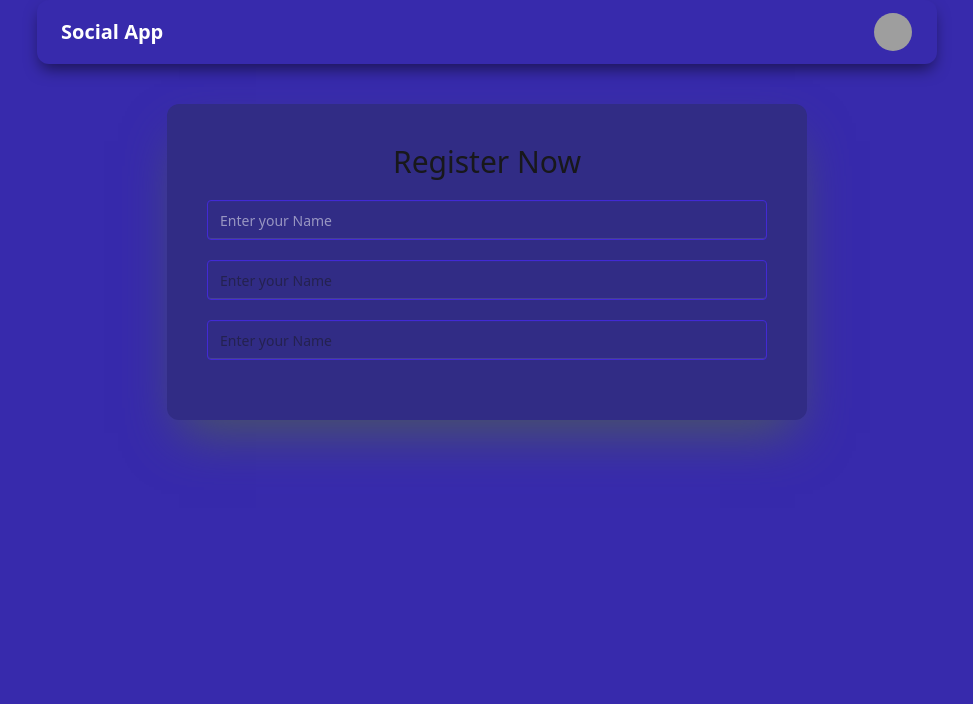
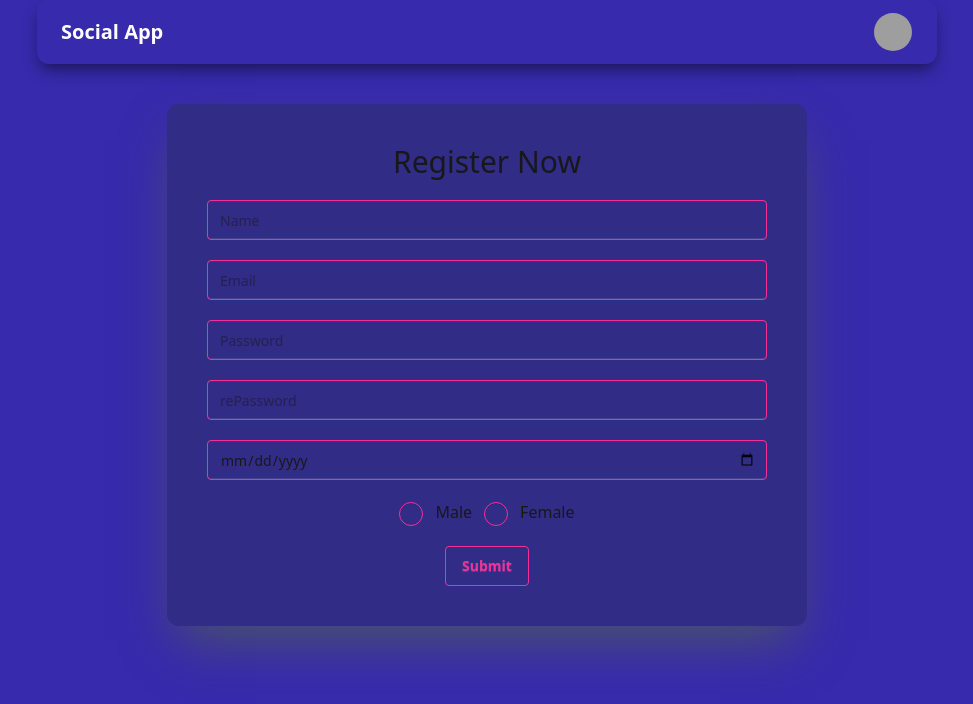
Before and after one commit to Aymansaeed9542/SocialApp, a React (Vite) app: page /register in a window 1280 px wide. Shown: the top 704 px of the page, without its empty margins (153-1126 px from the left). Built offline with nearby package versions, Linux system fonts and the light colour scheme; grey boxes are pictures that could not be loaded.

Commit message:
finish the ui design for register form

```diff
--- a/src/App.css
+++ b/src/App.css
@@ -1,2 +1,4 @@
 @import "tailwindcss";
-@plugin "daisyui";
+@plugin "daisyui" {
+  themes: all;
+}
--- a/src/Components/notFoundPage/notFoundPage.jsx
+++ b/src/Components/notFoundPage/notFoundPage.jsx
@@ -5,10 +5,10 @@ const NotFoundPage = () => {
         <main>
             <div className="max-w-screen-xl mx-auto px-4 flex items-center justify-start h-screen md:px-8">
                 <div className="max-w-lg mx-auto text-center">
-                    <h3 className="text-gray-800 text-4xl font-semibold sm:text-5xl">
+                    <h3 className="text-white text-4xl font-semibold sm:text-5xl">
                         Page not found
                     </h3>
-                    <p className="text-gray-600 mt-3">
+                    <p className="text-gray-400 mt-3">
                         Sorry, the page you are looking for could not be found or has been removed.
                     </p>
                 </div>
--- a/src/Components/register/register.jsx
+++ b/src/Components/register/register.jsx
@@ -10,10 +10,22 @@ const Register = () => {
     <form action="">
     {/* Name */}
 
-    <input type="text" placeholder="Enter your Name" className="input input-primary w-full bg-indigo-900 mb-5 mt-5 text-white" />
-    {/*  */}
-    <input type="text" placeholder="Enter your Name" className="input input-primary w-full bg-indigo-900 mb-5" />
-    <input type="text" placeholder="Enter your Name" className="input input-primary w-full bg-indigo-900 mb-5" />
+    <input type="text" placeholder="Name" className="input input-secondary w-full bg-indigo-900 mb-5 mt-5"/>
+    {/* Email */}
+    <input type="text" placeholder="Email" className="input input-secondary w-full bg-indigo-900 mb-5" />
+    {/* Password */}
+    <input type="password" placeholder="Password" className="input input-secondary w-full bg-indigo-900 mb-5" />
+    {/* rePassword */}
+    <input type="password" placeholder="rePassword" className="input input-secondary w-full bg-indigo-900 mb-5" />
+    {/* dateOfBirth */}
+    <input type="date" placeholder="date Of Birth" className="input input-secondary w-full bg-indigo-900 mb-5" />
+ <div className='mb-5'>
+  <input type="radio" id='male' name="gender" className="radio radio-secondary me-3"  />
+  <label htmlFor="male">Male</label>
+<input type="radio" id='female' name="gender" className="radio radio-secondary me-3 ms-3" />
+  <label htmlFor="female">Female</label>
+ </div>
+ <button className="btn btn-outline btn-secondary">Submit</button>
 
 
     </form>
```
